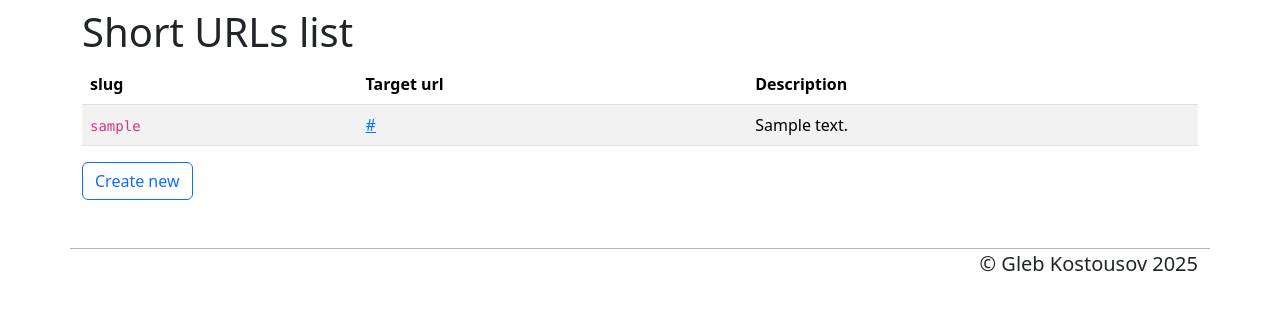
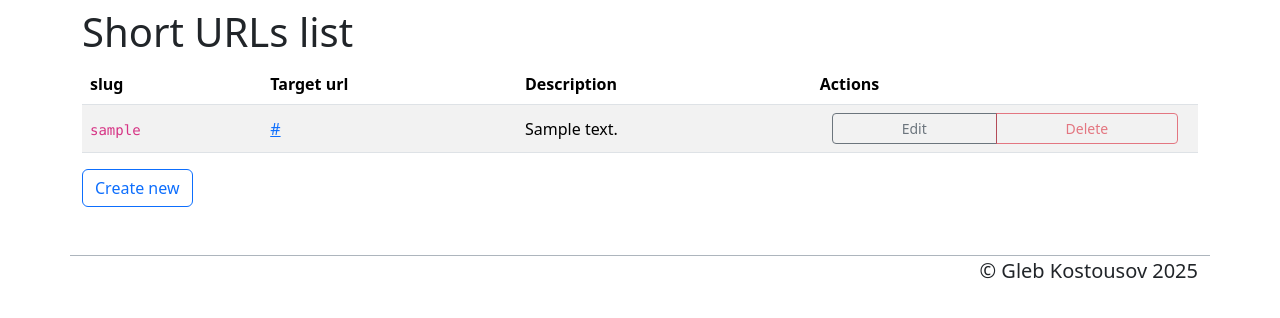
Before and after one commit to GlebKostousov/fastapi-url-shortener, a FastAPI app: template url-shortener/templates/short_urls/list.html in a window 1280 px wide. Shown: the part 56-374 px from the top of the page. Run offline with FastAPI, Linux system fonts and the light colour scheme; the template is opened without the code that fills it: most values are stand-ins (such as "Sample title", 1, 10 or a date in 2020).

Commit message:
feat(delete): add new button in each item list

```diff
--- a/url-shortener/templates/short_urls/list.html
+++ b/url-shortener/templates/short_urls/list.html
@@ -5,7 +5,10 @@
 {% endblock %}
 
 {% block main %}
+
     <h1>Short URLs list</h1>
+
+
     {% if short_urls %}
         <div class="table-responsive">
             <table class="table table-striped table-hover align-middle">
@@ -15,17 +18,26 @@
                     <th scope="col">slug</th>
                     <th scope="col">Target url</th>
                     <th scope="col">Description</th>
+                    <th scope="col">Actions</th>
                 </tr>
                 </thead>
 
                 <tbody>
                 {% for url in short_urls %}
                     <tr>
-            <td><code> {{ url.slug }} </code></td>
-            <td><a
+
+                        <td>
+                            <code> {{ url.slug }} </code>
+                        </td>
+
+                        <td>
+                            <a
                                     href="{{ url.target_url }}"
                                     target="_blank"
-            >{{ url.target_url }}</a></td>
+                            >{{ url.target_url }}
+                            </a>
+                        </td>
+
                         <td>
                             {% if url.description %}
                                 {{ url.description }}
@@ -33,6 +45,15 @@
                                 <code>-</code>
                             {% endif %}
                         </td>
+
+                        <td>
+                            <div class="container btn-group btn-group-sm" role="group" aria-label="URL actions">
+                                {% include 'short_urls/components/edit.html' %}
+                                {% include 'short_urls/components/delete.html' %}
+                            </div>
+                        </td>
+
+
                     </tr>
                 {% endfor %}
                 </tbody>
@@ -46,6 +67,7 @@
                     href="{{ url_for('short-urls:create-view') }}"
             >Create new</a>
         </div>
+
     {% else %}
         <h2>No short URLs yet</h2>
         <h3>You can
@@ -54,4 +76,6 @@
             >create a one</a>
         </h3>
     {% endif %}
+
+
 {% endblock %}
```
Lines whose indentation alone changed are shown as unchanged.
